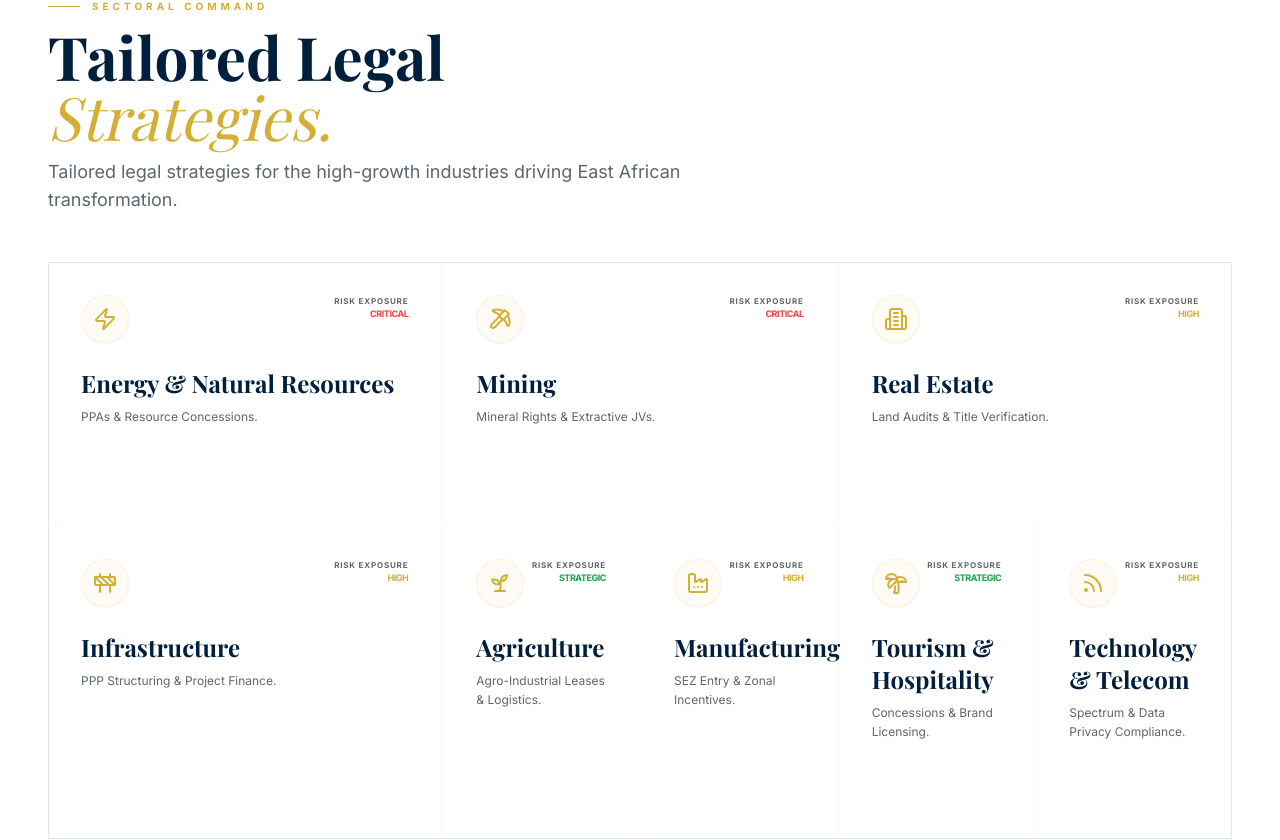
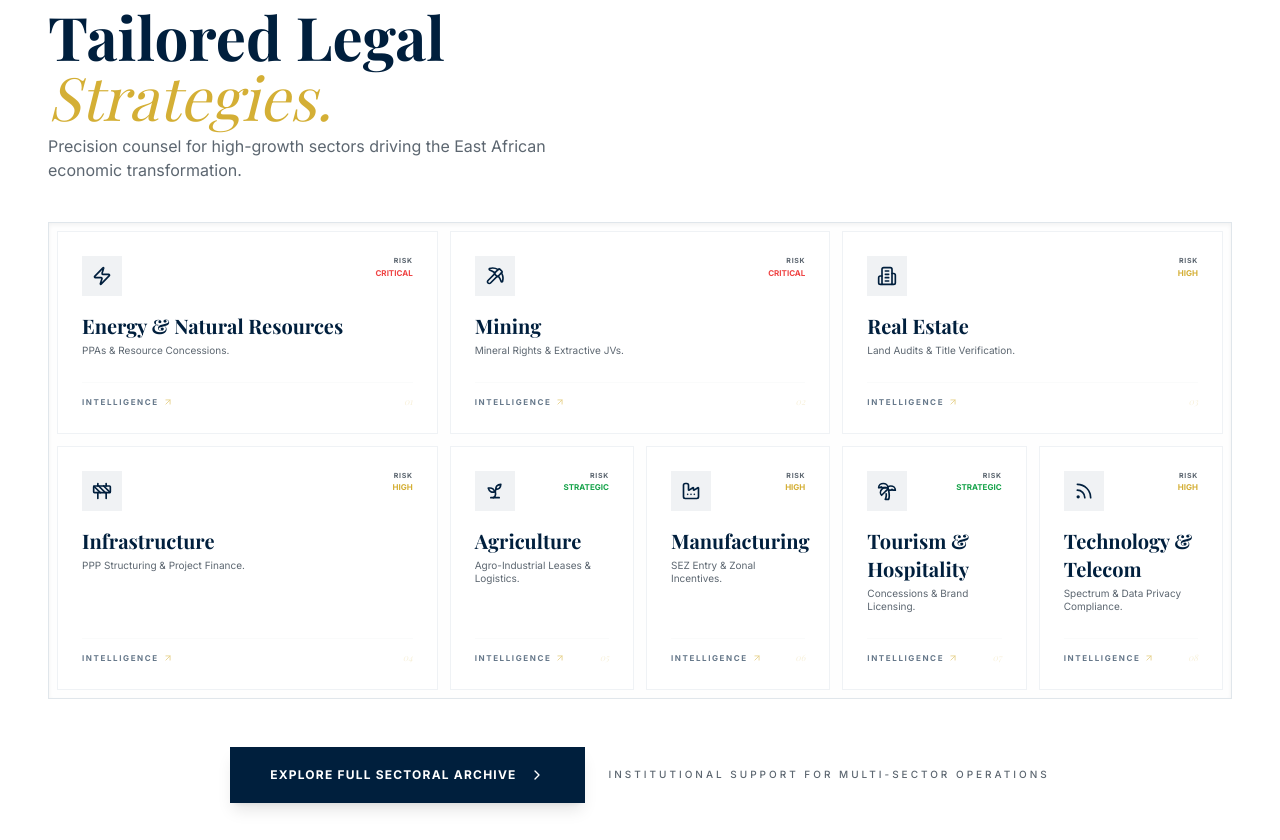
Before and after one commit to haadi0/law, a Next.js app: page / in a window 1280 px wide. Shown: the part 3357-4197 px from the top of the page. Built offline with nearby package versions, Linux system fonts and the light colour scheme; a web font is replaced by a local one.

Commit message:
Redesign the Sectoral Command section with premium UI/UX, optimized for

```diff
--- a/src/components/sections/SectoralCommand.tsx
+++ b/src/components/sections/SectoralCommand.tsx
@@ -142,52 +142,52 @@ export default function SectoralCommand() {
   const [selectedIndustry, setSelectedIndustry] = useState<IndustrySector | null>(null);
 
   return (
-    <section className="py-12 md:py-24 bg-white overflow-hidden relative border-y border-border">
+    <section className="py-10 md:py-20 bg-white overflow-hidden relative border-y border-border">
       <div className="container mx-auto px-4 md:px-6 lg:px-12 relative z-10">
-        {/* Compact Header */}
-        <div className="flex flex-col lg:flex-row lg:items-end justify-between mb-8 md:mb-12 gap-6">
-          <div className="max-w-2xl space-y-3">
-            <div className="flex items-center gap-3">
-              <div className="h-[1px] w-8 bg-accent"></div>
+        {/* Compact Institutional Header */}
+        <div className="flex flex-col lg:flex-row lg:items-end justify-between mb-6 md:mb-10 gap-4">
+          <div className="max-w-2xl space-y-2">
+            <div className="flex items-center gap-2">
+              <div className="h-[1px] w-6 bg-accent"></div>
               <span className="text-[10px] uppercase tracking-[0.4em] font-bold text-accent">Sectoral Command</span>
             </div>
             <h2 className="text-3xl md:text-5xl lg:text-6xl font-headline font-bold text-primary leading-tight">
               Tailored Legal <span className="text-accent italic font-normal">Strategies.</span>
             </h2>
-            <p className="text-sm md:text-lg text-muted-foreground font-light leading-relaxed">
-              Tailored legal strategies for the high-growth industries driving East African transformation.
+            <p className="text-xs md:text-base text-muted-foreground font-light leading-relaxed max-w-lg">
+              Precision counsel for high-growth sectors driving the East African economic transformation.
             </p>
           </div>
         </div>
 
-        {/* Dense Intelligence Grid - Mobile First */}
-        <div className="grid grid-cols-1 md:grid-cols-12 gap-4 md:gap-6 lg:gap-1 bg-white md:bg-border/10 md:border md:border-border">
+        {/* High-Density Interactive Bento Grid */}
+        <div className="grid grid-cols-1 md:grid-cols-12 gap-2 md:gap-3 bg-border/5 p-2 border border-border shadow-inner">
           {INDUSTRIES.map((industry, idx) => (
             <motion.div
               key={industry.id}
               initial={{ opacity: 0, y: 10 }}
               whileInView={{ opacity: 1, y: 0 }}
               viewport={{ once: true }}
-              transition={{ delay: idx * 0.05 }}
-              whileHover={{ scale: 1.02 }}
-              whileTap={{ scale: 0.98 }}
+              transition={{ delay: idx * 0.03 }}
+              whileHover={{ scale: 1.01, zIndex: 10 }}
+              whileTap={{ scale: 0.99 }}
               onClick={() => setSelectedIndustry(industry)}
               className={cn(
-                "group relative bg-white p-6 md:p-8 flex flex-col justify-between cursor-pointer transition-all duration-500 border border-border md:border-none shadow-sm md:shadow-none hover:shadow-xl hover:z-20",
+                "group relative bg-white p-5 md:p-6 flex flex-col justify-between cursor-pointer transition-all duration-300 border border-border/50 hover:border-accent hover:shadow-2xl hover:bg-white",
                 industry.size === 'large' ? 'md:col-span-6 lg:col-span-4' :
                 industry.size === 'medium' ? 'md:col-span-6 lg:col-span-4' :
                 'md:col-span-6 lg:col-span-2'
               )}
             >
-              <div className="space-y-6">
+              <div className="space-y-4">
                 <div className="flex justify-between items-start">
-                  <div className="w-12 h-12 bg-accent/5 rounded-full flex items-center justify-center text-accent group-hover:bg-accent group-hover:text-white transition-all duration-500 shadow-sm border border-accent/10">
-                    <industry.icon className="w-6 h-6" />
+                  <div className="w-10 h-10 bg-secondary/50 rounded-none flex items-center justify-center text-primary group-hover:bg-accent group-hover:text-white transition-colors duration-300">
+                    <industry.icon className="w-5 h-5" />
                   </div>
                   <div className="flex flex-col items-end">
-                    <span className="text-[8px] uppercase tracking-widest text-muted-foreground font-bold">Risk Exposure</span>
+                    <span className="text-[7px] uppercase tracking-widest text-muted-foreground font-bold">Risk</span>
                     <span className={cn(
-                      "text-[9px] font-bold uppercase tracking-tighter",
+                      "text-[8px] font-bold uppercase",
                       industry.riskLevel === 'Critical' ? 'text-destructive' :
                       industry.riskLevel === 'High' ? 'text-accent' : 'text-green-600'
                     )}>
@@ -196,41 +196,47 @@ export default function SectoralCommand() {
                   </div>
                 </div>
 
-                <div className="space-y-2 text-center md:text-left">
-                  <h3 className="text-xl md:text-2xl font-headline font-bold text-primary group-hover:text-accent transition-colors leading-tight">
+                <div className="space-y-1">
+                  <h3 className="text-lg md:text-xl font-headline font-bold text-primary group-hover:text-accent transition-colors leading-tight">
                     {industry.name}
                   </h3>
-                  <p className="text-xs text-muted-foreground font-light leading-relaxed line-clamp-2">
+                  <p className="text-[10px] text-muted-foreground font-light leading-snug line-clamp-2">
                     {industry.tagline}
                   </p>
                 </div>
               </div>
 
-              {/* Reveal indicator on desktop, always visible on mobile */}
-              <div className="mt-8 pt-4 border-t border-border/50 flex justify-between items-center opacity-100 md:opacity-0 md:group-hover:opacity-100 transition-opacity">
-                <span className="text-[9px] font-bold uppercase tracking-[0.2em] flex items-center gap-2 text-primary">
-                  Access Intel <ArrowUpRight className="w-3 h-3 text-accent" />
+              {/* Interaction Call-to-Action */}
+              <div className="mt-6 pt-3 border-t border-border/30 flex justify-between items-center opacity-60 group-hover:opacity-100 transition-opacity">
+                <span className="text-[8px] font-bold uppercase tracking-[0.2em] flex items-center gap-1 text-primary">
+                  Intelligence <ArrowUpRight className="w-2.5 h-2.5 text-accent" />
                 </span>
-                <span className="text-[10px] font-headline italic text-accent/40">0{idx + 1}</span>
+                <span className="text-[9px] font-headline italic text-accent/30">0{idx + 1}</span>
               </div>
 
-              {/* Subtle hover underline */}
-              <div className="absolute bottom-0 left-0 w-0 h-0.5 bg-accent transition-all duration-500 group-hover:w-full" />
+              {/* Subtle animated indicator */}
+              <motion.div
+                className="absolute bottom-0 left-0 h-0.5 bg-accent w-0 group-hover:w-full"
+                transition={{ duration: 0.3 }}
+              />
             </motion.div>
           ))}
         </div>
 
-        {/* Final CTA */}
-        <div className="mt-12 md:mt-16 text-center">
-          <Button asChild size="lg" className="bg-primary text-white hover:bg-accent rounded-none h-14 md:h-16 px-8 md:px-12 text-sm md:text-base font-bold transition-all shadow-xl group">
-            <Link href="/industries" className="flex items-center gap-2">
-              LEARN MORE ABOUT OUR TAILORED SERVICES <ChevronRight className="w-4 h-4 group-hover:translate-x-1 transition-transform" />
+        {/* Strategic Call to Action */}
+        <div className="mt-8 md:mt-12 flex flex-col md:flex-row items-center justify-center gap-6">
+          <Button asChild size="lg" className="bg-primary text-white hover:bg-accent rounded-none h-14 px-10 text-xs font-bold tracking-widest transition-all group w-full md:w-auto shadow-lg">
+            <Link href="/industries" className="flex items-center gap-3">
+              EXPLORE FULL SECTORAL ARCHIVE <ChevronRight className="w-4 h-4 group-hover:translate-x-1 transition-transform" />
             </Link>
           </Button>
+          <p className="text-[10px] text-muted-foreground font-medium uppercase tracking-[0.3em] text-center md:text-left">
+            Institutional Support for Multi-Sector Operations
+          </p>
         </div>
       </div>
 
-      {/* Side Intelligence Briefing Panel */}
+      {/* Modern Intelligence Briefing Side Panel */}
       <AnimatePresence>
         {selectedIndustry && (
           <>
@@ -239,7 +245,7 @@ export default function SectoralCommand() {
               animate={{ opacity: 1 }}
               exit={{ opacity: 0 }}
               onClick={() => setSelectedIndustry(null)}
-              className="fixed inset-0 bg-primary/40 backdrop-blur-sm z-[100]"
+              className="fixed inset-0 bg-primary/20 backdrop-blur-[2px] z-[100]"
             />
 
             <motion.div
@@ -247,45 +253,45 @@ export default function SectoralCommand() {
               animate={{ x: 0 }}
               exit={{ x: '100%' }}
               transition={{ type: 'spring', damping: 30, stiffness: 200 }}
-              className="fixed top-0 right-0 h-full w-full md:max-w-xl bg-white shadow-2xl z-[110] flex flex-col text-primary"
+              className="fixed top-0 right-0 h-full w-full md:max-w-md lg:max-w-lg bg-white shadow-2xl z-[110] flex flex-col border-l border-border"
             >
-              {/* Panel Header */}
-              <div className="p-6 md:p-8 border-b flex justify-between items-center bg-white sticky top-0 z-20">
+              {/* Compact Briefing Header */}
+              <div className="p-6 border-b flex justify-between items-center bg-white sticky top-0 z-20">
                 <div className="space-y-1">
                   <div className="flex items-center gap-2">
                     <TrendingUp className="w-3 h-3 text-accent" />
-                    <span className="text-accent font-bold text-[9px] tracking-[0.4em] uppercase">Sectoral Intelligence Briefing</span>
+                    <span className="text-accent font-bold text-[8px] tracking-[0.4em] uppercase">Intelligence Briefing</span>
                   </div>
-                  <h3 className="text-2xl md:text-3xl font-headline font-bold leading-none">{selectedIndustry.name}</h3>
+                  <h3 className="text-2xl font-headline font-bold text-primary leading-none">{selectedIndustry.name}</h3>
                 </div>
                 <button
                   onClick={() => setSelectedIndustry(null)}
-                  className="p-3 hover:bg-secondary rounded-full transition-colors border border-border"
-                  aria-label="Close Briefing"
+                  className="p-2 hover:bg-secondary rounded-none transition-colors border border-border"
+                  aria-label="Close Intelligence Briefing"
                 >
-                  <X className="w-5 h-5" />
+                  <X className="w-4 h-4 text-primary" />
                 </button>
               </div>
 
-              {/* Panel Content */}
-              <div className="flex-1 overflow-y-auto p-6 md:p-10 space-y-10">
+              {/* Panel Data Environment */}
+              <div className="flex-1 overflow-y-auto p-6 lg:p-8 space-y-8">
                 <section className="space-y-3">
-                  <h4 className="text-[9px] font-bold uppercase tracking-widest text-muted-foreground flex items-center gap-2">
-                    <div className="w-1 h-1 bg-accent rounded-full"></div> Executive Summary
+                  <h4 className="text-[8px] font-bold uppercase tracking-widest text-muted-foreground flex items-center gap-2">
+                    <div className="w-1 h-1 bg-accent"></div> Executive Overview
                   </h4>
-                  <p className="text-base md:text-lg text-primary font-light leading-relaxed">
+                  <p className="text-sm md:text-base text-primary font-light leading-relaxed">
                     {selectedIndustry.overview}
                   </p>
                 </section>
 
-                <div className="grid grid-cols-1 gap-8">
-                  <section className="p-6 bg-destructive/5 border border-destructive/10 space-y-4">
-                    <h4 className="text-[9px] font-bold uppercase tracking-widest text-destructive flex items-center gap-2">
-                      <AlertCircle className="w-3 h-3" /> Principal Legal Risks
+                <div className="space-y-6">
+                  <section className="p-5 bg-destructive/[0.02] border border-destructive/10 space-y-4">
+                    <h4 className="text-[8px] font-bold uppercase tracking-widest text-destructive flex items-center gap-2">
+                      <AlertCircle className="w-3 h-3" /> Principal Exposure
                     </h4>
-                    <div className="grid grid-cols-1 gap-3">
+                    <div className="grid grid-cols-1 gap-2">
                       {selectedIndustry.risks.map((risk, i) => (
-                        <div key={i} className="flex items-start gap-3 text-sm font-medium">
+                        <div key={i} className="flex items-start gap-3 text-xs font-medium text-primary/80">
                           <span className="text-destructive mt-0.5">•</span>
                           <span>{risk}</span>
                         </div>
@@ -294,12 +300,12 @@ export default function SectoralCommand() {
                   </section>
 
                   <section className="space-y-4">
-                    <h4 className="text-[9px] font-bold uppercase tracking-widest text-muted-foreground flex items-center gap-2">
-                      <Scale className="w-3 h-3 text-accent" /> Regulatory Thresholds
+                    <h4 className="text-[8px] font-bold uppercase tracking-widest text-muted-foreground flex items-center gap-2">
+                      <Scale className="w-3 h-3 text-accent" /> Regulatory Frameworks
                     </h4>
-                    <div className="space-y-3">
+                    <div className="space-y-2">
                       {selectedIndustry.considerations.map((item, i) => (
-                        <div key={i} className="flex items-center gap-3 text-sm font-light border-b border-border pb-2">
+                        <div key={i} className="flex items-center gap-3 text-xs font-light border-b border-border pb-2 text-primary/70">
                           <div className="w-1 h-1 bg-accent/40 rounded-full"></div>
                           <span>{item}</span>
                         </div>
@@ -307,15 +313,15 @@ export default function SectoralCommand() {
                     </div>
                   </section>
 
-                  <section className="p-6 bg-primary text-white space-y-4">
-                    <h4 className="text-[9px] font-bold uppercase tracking-widest text-accent flex items-center gap-2">
+                  <section className="p-5 bg-primary text-white space-y-4 shadow-xl">
+                    <h4 className="text-[8px] font-bold uppercase tracking-widest text-accent flex items-center gap-2">
                       <Gavel className="w-3 h-3" /> G&apos;Adroit Advantage
                     </h4>
                     <div className="space-y-3">
                       {selectedIndustry.support.map((item, i) => (
-                        <div key={i} className="flex items-start gap-3 text-sm font-bold">
-                          <ShieldCheck className="w-4 h-4 text-accent shrink-0" />
-                          <span>{item}</span>
+                        <div key={i} className="flex items-start gap-3 text-xs font-bold">
+                          <ShieldCheck className="w-3.5 h-3.5 text-accent shrink-0" />
+                          <span className="leading-tight">{item}</span>
                         </div>
                       ))}
                     </div>
@@ -323,18 +329,16 @@ export default function SectoralCommand() {
                 </div>
               </div>
 
-              {/* Panel Footer */}
-              <div className="p-6 md:p-8 border-t bg-secondary/10 flex flex-col gap-4">
-                <Button asChild className="w-full bg-primary text-white py-7 text-sm font-bold rounded-none hover:bg-accent transition-all group shadow-lg">
+              {/* Conversion Action */}
+              <div className="p-6 border-t bg-secondary/10 flex flex-col gap-3">
+                <Button asChild className="w-full bg-primary text-white py-6 text-xs font-bold rounded-none hover:bg-accent transition-all group">
                   <Link href="/contact" onClick={() => setSelectedIndustry(null)}>
-                    REQUEST CONFIDENTIAL BRIEFING <ChevronRight className="ml-2 w-4 h-4 group-hover:translate-x-1 transition-transform" />
+                    REQUEST SECTORAL AUDIT <ChevronRight className="ml-2 w-4 h-4 group-hover:translate-x-1 transition-transform" />
                   </Link>
                 </Button>
-                <div className="text-center">
-                   <Link href="/investor-resources" className="text-[10px] font-bold text-primary/40 hover:text-accent transition-colors uppercase tracking-widest">
-                     Access Archive Support Documents →
-                   </Link>
-                </div>
+                <p className="text-[8px] text-center text-muted-foreground font-bold tracking-[0.2em] uppercase">
+                  Confidential Priority Response Guaranteed
+                </p>
               </div>
             </motion.div>
           </>
```
